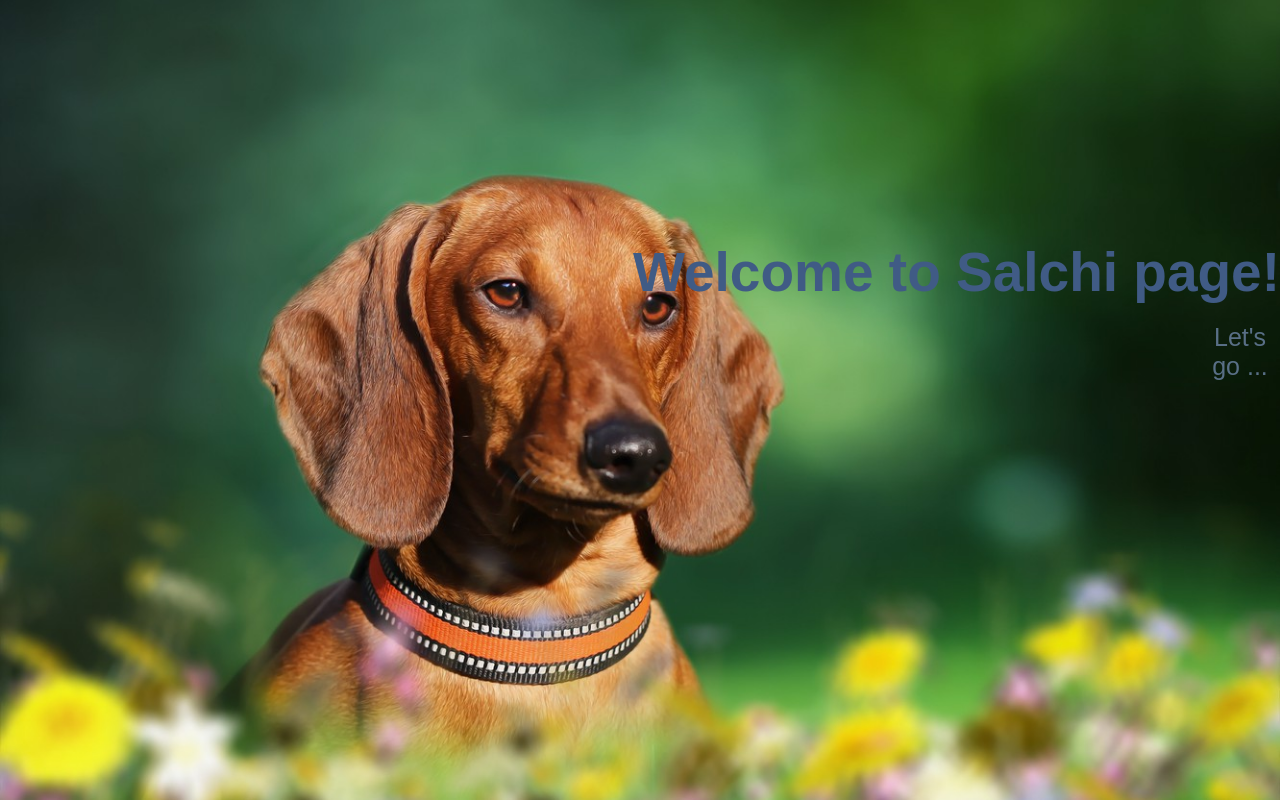
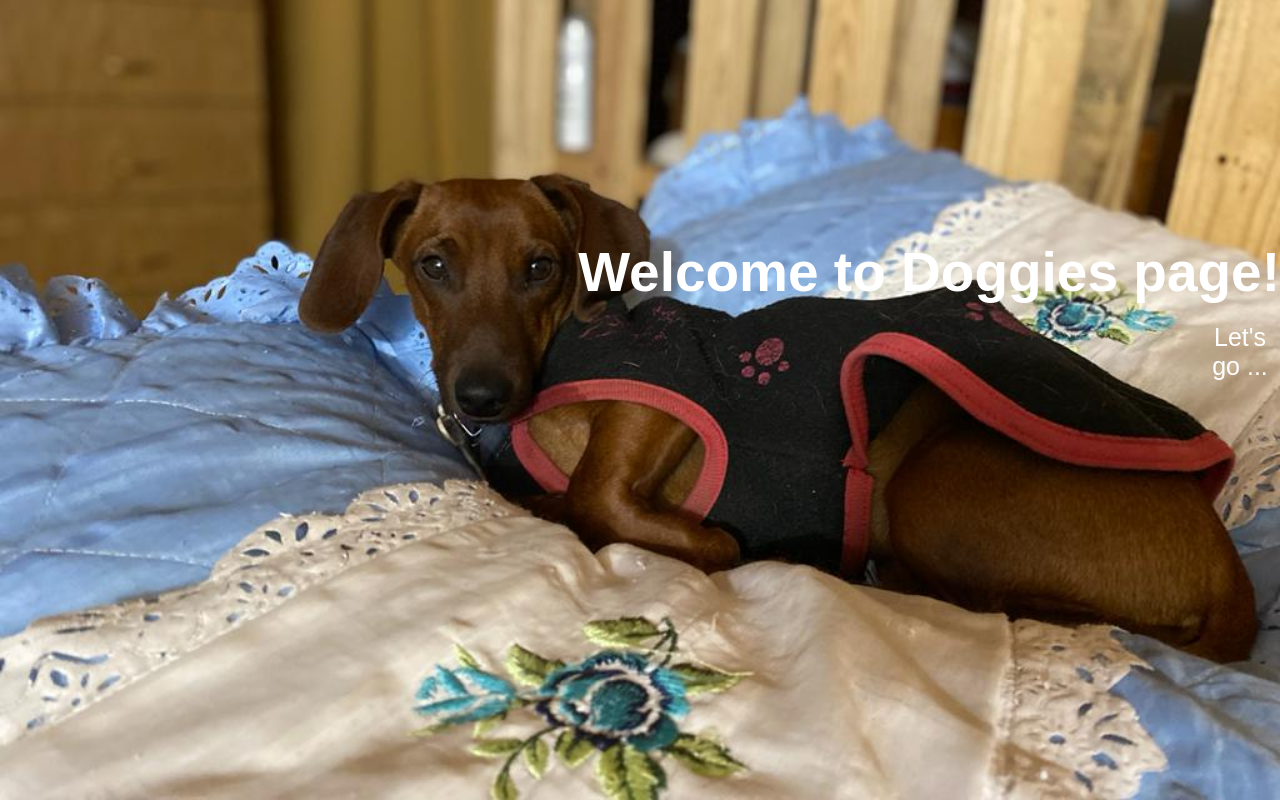
Before and after one commit to Scerutti/Dogs-API-Deployment, a React (Create React App) app in the folder client/: page / in a window 1280 px wide. Built offline with nearby package versions, Linux system fonts and the light colour scheme.

Commit message:
Second Commit

```diff
--- a/client/src/Components/Card/Card.jsx
+++ b/client/src/Components/Card/Card.jsx
@@ -10,14 +10,14 @@ import{useDispatch} from "react-redux"
 function Card({name, image,temperament, temperaments, minWeight, maxWeight, minHeight, maxHeight, id}){
     const dispatch = useDispatch()
     return (
-        <Link  className={s.link} to={'/dogs/' + id} onClick={ ()=> dispatch(getDetail(id)) } >
-            <div className={s.card} >
+        <Link  className={s.card} to={'/dogs/' + id} onClick={ ()=> dispatch(getDetail(id)) } >
+
                 <h1 className={s.nombre}>  {name} </h1>
                 <img className={s.img}  src= {image}  onError={e => {e.target.src=perrito;}} alt= "img not found" width="400px" height="250px" />
                 <h5  className={s.temperament}  >Temperament:<br/> {temperaments}{Array.isArray(temperament)? temperament.join(', ' ) : temperament}</h5>
                 <h5 className={s.weight} >Min Height: {minHeight} cm - Max Height: {maxHeight} cm</h5>
                 <h5 className={s.weight}>Min Weight: {minWeight} kg - Max Weight: {maxWeight} kg</h5>
-            </div>
+
         </Link>
     )
 }
--- a/client/src/Components/Card/Card.module.css
+++ b/client/src/Components/Card/Card.module.css
@@ -2,7 +2,7 @@
 .card{
     padding-right: 20px;
     width: 20vw;
-    height: 50vh;
+    /* height: 50vh; */
     float: left;
     /* margin: 20px 20px 5px 20px; */
     margin: 20px;
@@ -10,7 +10,9 @@
     border-radius: 31px;
     /* box-shadow: -15px -13px 21px 0px #b9c5c3 inset;*/
     box-shadow: 4px 5px 23px 3px rgba(216, 213, 213, 0.748) inset;
-
+    text-decoration: none;
+    display: block;
+    overflow:hidden;
 }
 
 /* .car:hover{
@@ -49,4 +51,5 @@
 
 .link{
     text-decoration: none;
+    display: block;
 }
--- a/client/src/Components/Home/Home.jsx
+++ b/client/src/Components/Home/Home.jsx
@@ -157,15 +157,15 @@ function Home() {
 
                 </div>
                 <br/>
-                {currentDog.length === 0 ? <img  alt= {"Loading"} src={carga}/>:
 
+                <div style={{display:"flex",flexWrap:"wrap"}}>
+                {currentDog.length === 0 ? <img className={s.imagen} alt= {"Loading"} src={carga}/>:
 
                         currentDog?.map((el,index) => {
                             //console.log(el)
                             return (
-                        <div key={index}>
-
                                         <Card
+                                            key={index}
                                             id={el.id}
                                             name={el.name}
                                             image={el.image ? el.image : el.image}
@@ -176,10 +176,10 @@ function Home() {
                                             temperament={el.temperament}
                                             temperaments={el.temperaments?.map((t) => t.name).join(', ')}
                                         />
-                        </div>
                             )
                         })
                         }
+                </div>
 
                     <div className={s.pag} >
                     <Paginado
--- a/client/src/Components/LandingPage/LandingPage.jsx
+++ b/client/src/Components/LandingPage/LandingPage.jsx
@@ -5,7 +5,7 @@ import s from "./LandingPage.module.css"
 export default function LandingPage () {
     return (
         <div className={s.landing} >
-            <h1 className={s.h1} >Welcome to Salchi page!</h1>
+            <h1 className={s.h1} >Welcome to Doggies page!</h1>
             <Link to= "/home">
                 <button className={s.btn2}>Let's go ...</button>
             </Link>
--- a/client/src/Components/LandingPage/LandingPage.module.css
+++ b/client/src/Components/LandingPage/LandingPage.module.css
@@ -3,7 +3,7 @@
 
     width: 100%;
     height: 100vh;
-    background-image:url(../../img/roadtrip-feat.jpeg);
+    background-image:url(../../img/portada-igor.jpeg);
     background-color: rgb(100,100,100);
     background-size: 100%;
     background-position: right;
@@ -19,13 +19,11 @@
   font-family: Arial, Helvetica, sans-serif;
   font-size: 55px;
   text-align: right ;
-    color: #405b85;
+  color: #fff;
   padding-top: 240px;
   padding-left: 100px ;
   margin-top: 0;
-
-
-
+  /* box-shadow: -32px -3px 187px 76px rgba(98,202,213,0.75); */
 }
 
 .btn2 {
@@ -37,7 +35,7 @@
     margin-top: 70px;
     background-color: rgba(0, 0, 0, 0);
     padding-top: px;
-    color:#596f86;
+    color:#fff;
     border-radius: 50px;
     border-color: transparent;
     cursor: pointer;
```
Also changed, not shown: client/src/img/portada-igor.jpeg (added). Lines whose indentation alone changed are shown as unchanged.
